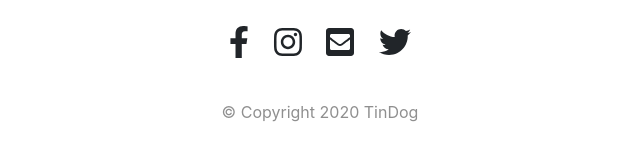
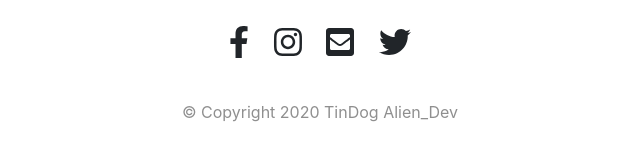
Before and after one commit to 21Madhav/tindog, a plain HTML site: page index.html in a window 1280 px wide. Shown: the part 3059-3219 px from the top of the page, 320-960 px from the left. Drawn offline with nearby package versions, Linux system fonts and the light colour scheme.

Commit message:
Update index.html

```diff
--- a/index.html
+++ b/index.html
@@ -269,7 +269,7 @@
       <i class="fab fa-instagram fa-2x imgfooter"></i>
       <i class="fas fa-envelope-square fa-2x imgfooter"></i>
       <i class="fab fa-twitter fa-2x imgfooter"></i>
-      <p>© Copyright 2020 TinDog</p>
+      <p>© Copyright 2020 TinDog Alien_Dev</p>
     </footer>
   </body>
 </html>
```
